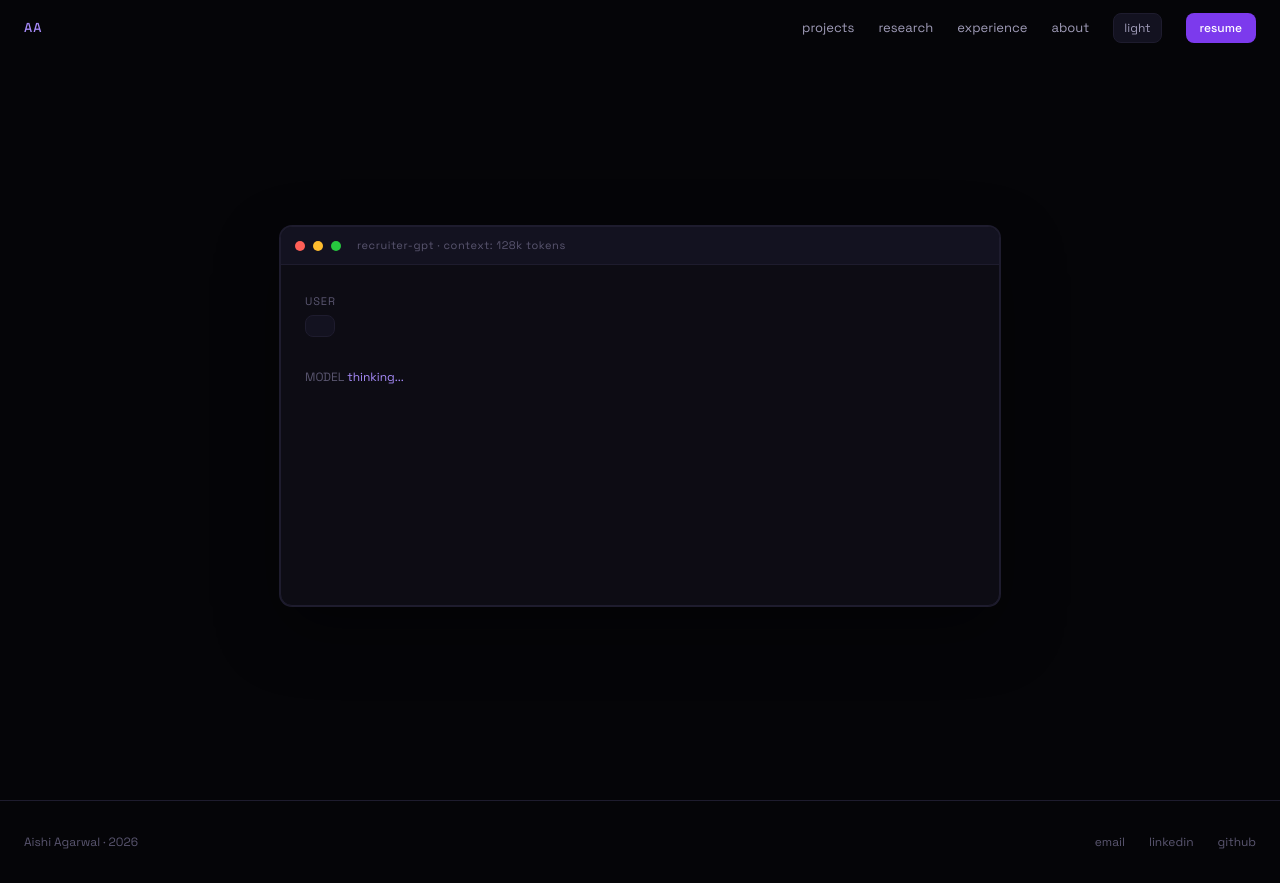
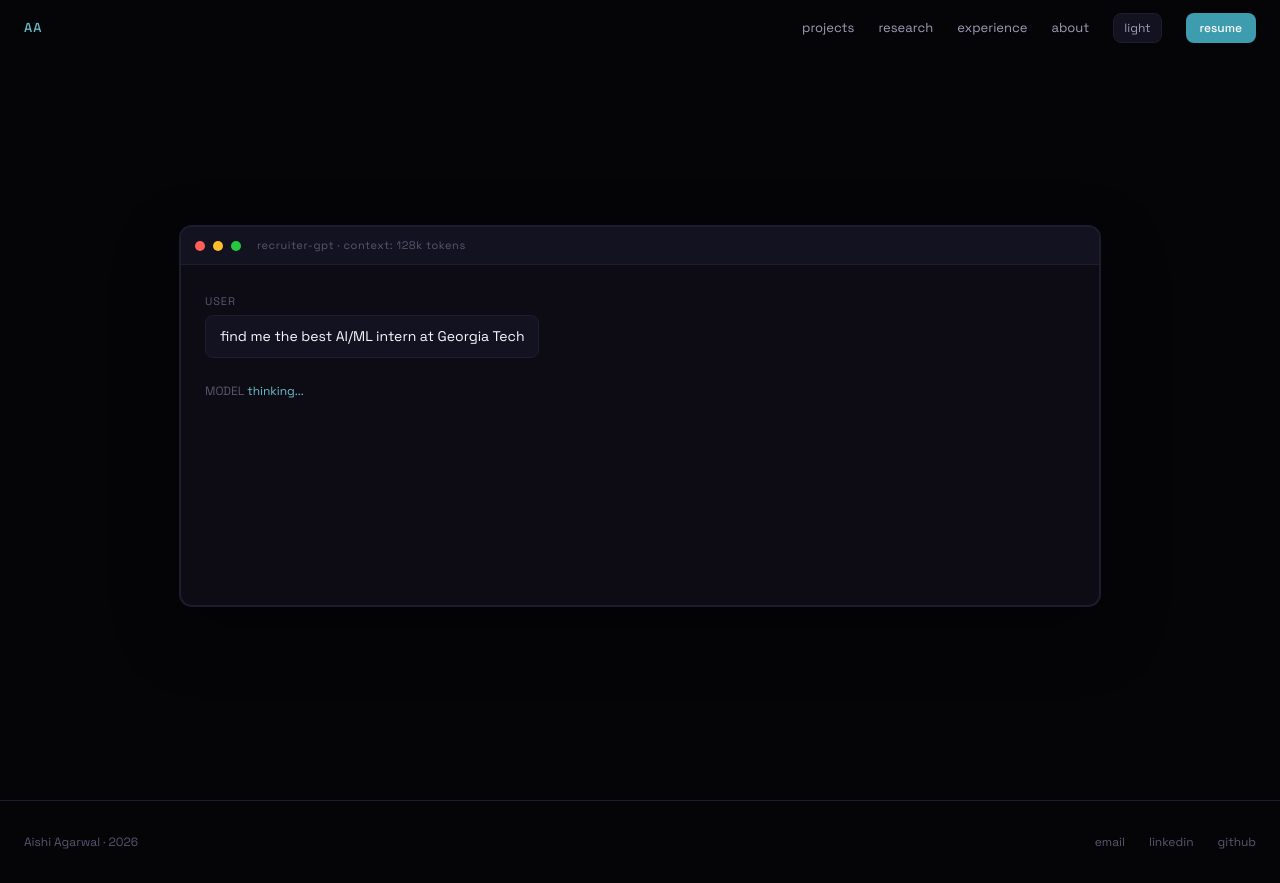
Before and after one commit to Aishi25/PersonalPortfolio, a Next.js app: page / in a window 1280 px wide. Built offline with nearby package versions, Linux system fonts and the light colour scheme.

Commit message:
Fix hero UX and update palette
- Swap purple to teal (#3D9DAE) throughout
- Fix user message persisting after model responds
- Make chat window wider (920px)
- Update meta line to full concentration name

```diff
--- a/app/globals.css
+++ b/app/globals.css
@@ -1,9 +1,9 @@
 @import "tailwindcss";
 
 :root {
-  --primary: #7C3AED;
-  --primary-light: #A78BFA;
-  --primary-dim: rgba(124, 58, 237, 0.12);
+  --primary: #3D9DAE;
+  --primary-light: #6BBFCC;
+  --primary-dim: rgba(61, 157, 174, 0.12);
   --accent: #F97316;
   --accent-dim: rgba(249, 115, 22, 0.12);
 
--- a/components/Hero.tsx
+++ b/components/Hero.tsx
@@ -6,7 +6,7 @@ const PROMPT = "find me the best AI/ML intern at Georgia Tech";
 
 const RESPONSE_LINES = [
   { text: "Aishi Agarwal", type: "name" },
-  { text: "CS @ Georgia Tech · AI/ML + Devices · GPA 4.0/4.0 · Class of '28", type: "meta" },
+  { text: "Computer Science @ Georgia Tech · Intelligence (AI/ML) + Devices · GPA 4.0/4.0 · Class of '28", type: "meta" },
   { text: "---", type: "divider" },
   { text: "→ RxGuard — AI drug analyzer, 11.5M+ FAERS records · 2nd place Hacklytics 2026", type: "bullet" },
   { text: "→ built BillBuddy — OCR + NLP medical bill analyzer (AI ATL '25)", type: "bullet" },
@@ -15,30 +15,6 @@ const RESPONSE_LINES = [
   { text: "confidence: 110%  ·  recommendation: hire her", type: "footer" },
 ];
 
-function useTypewriter(text: string, speed = 28, startDelay = 0) {
-  const [displayed, setDisplayed] = useState("");
-  const [done, setDone] = useState(false);
-
-  useEffect(() => {
-    let i = 0;
-    setDisplayed("");
-    setDone(false);
-    const timeout = setTimeout(() => {
-      const interval = setInterval(() => {
-        i++;
-        setDisplayed(text.slice(0, i));
-        if (i >= text.length) {
-          clearInterval(interval);
-          setDone(true);
-        }
-      }, speed);
-      return () => clearInterval(interval);
-    }, startDelay);
-    return () => clearTimeout(timeout);
-  }, [text, speed, startDelay]);
-
-  return { displayed, done };
-}
 
 function Cursor({ visible }: { visible: boolean }) {
   const [on, setOn] = useState(true);
@@ -58,24 +34,31 @@ export function Hero() {
   const [phase, setPhase] = useState<"idle" | "typing-prompt" | "thinking" | "streaming">("idle");
   const [thinkingDots, setThinkingDots] = useState(".");
   const [visibleLines, setVisibleLines] = useState(0);
+  const [promptText, setPromptText] = useState("");
+  const [promptDone, setPromptDone] = useState(false);
   const streamRef = useRef<ReturnType<typeof setTimeout> | null>(null);
 
-  const { displayed: promptText, done: promptDone } = useTypewriter(
-    PROMPT,
-    32,
-    phase === "typing-prompt" ? 0 : 9999999
-  );
-
+  // Start sequence
   useEffect(() => {
     const t = setTimeout(() => setPhase("typing-prompt"), 800);
     return () => clearTimeout(t);
   }, []);
 
+  // Type the prompt — runs once, never resets
   useEffect(() => {
-    if (promptDone && phase === "typing-prompt") {
-      setTimeout(() => setPhase("thinking"), 600);
-    }
-  }, [promptDone, phase]);
+    if (phase !== "typing-prompt") return;
+    let i = 0;
+    const interval = setInterval(() => {
+      i++;
+      setPromptText(PROMPT.slice(0, i));
+      if (i >= PROMPT.length) {
+        clearInterval(interval);
+        setPromptDone(true);
+        setTimeout(() => setPhase("thinking"), 600);
+      }
+    }, 32);
+    return () => clearInterval(interval);
+  }, [phase]);
 
   useEffect(() => {
     if (phase !== "thinking") return;
@@ -151,7 +134,7 @@ export function Hero() {
         padding: "5rem 1.5rem 3rem",
       }}
     >
-      <div style={{ width: "100%", maxWidth: "720px" }}>
+      <div style={{ width: "100%", maxWidth: "920px" }}>
 
         {/* Window chrome */}
         <div
@@ -257,7 +240,7 @@ export function Hero() {
                 <div
                   style={{
                     background: "var(--primary-dim)",
-                    border: "1px solid rgba(124,58,237,0.2)",
+                    border: "1px solid rgba(61,157,174,0.2)",
                     borderRadius: "var(--radius)",
                     padding: "1.25rem 1.4rem",
                   }}
```
